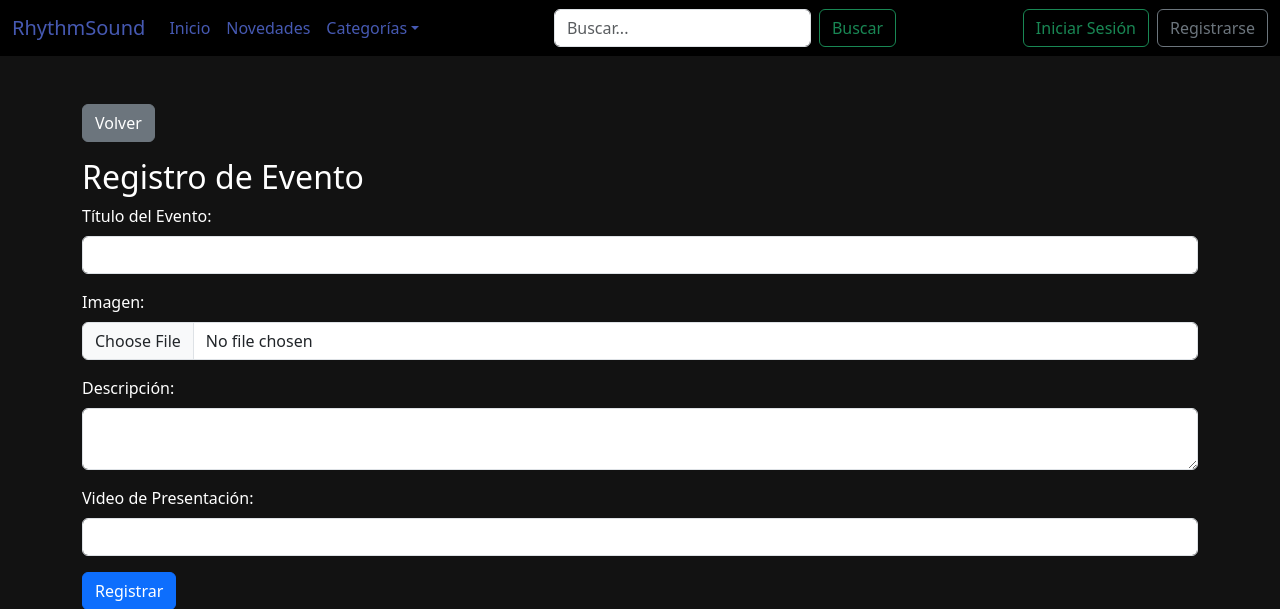
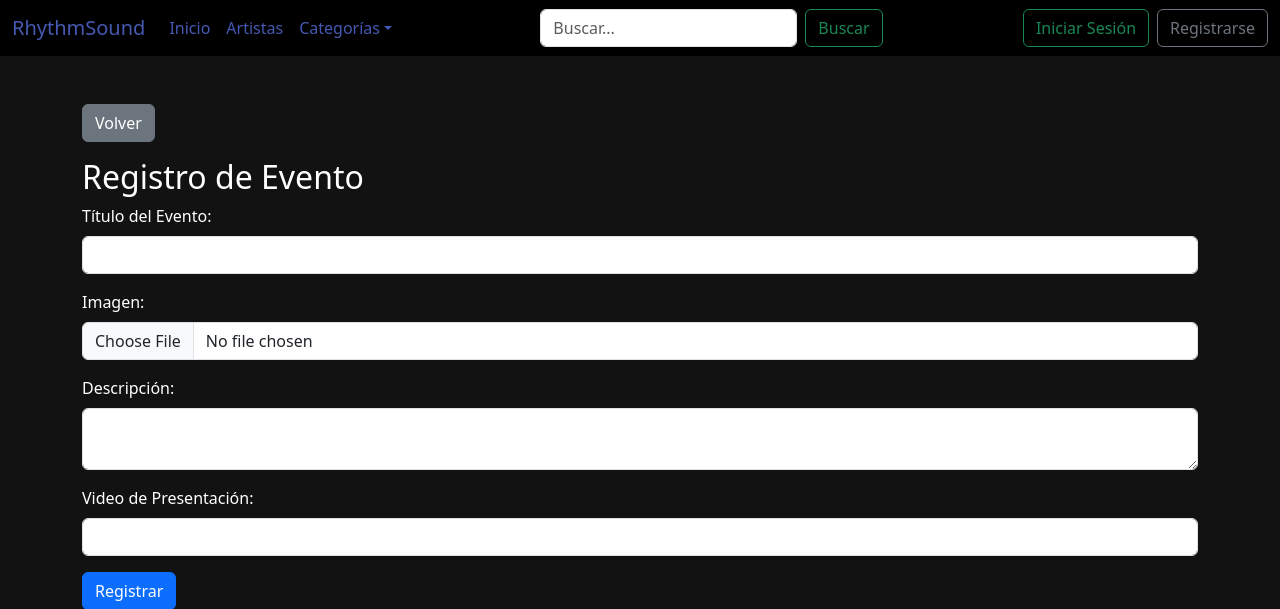
Before and after one commit to JesusNanculeoCanales/ProyectoRhytm, a Django app: page /evento/crear/ in a window 1280 px wide. Shown: the top 609 px of the page. Run offline with Django 5.2, Linux system fonts and the light colour scheme.

Commit message:
arreglo navbar orden
pequeño cambio

```diff
--- a/rsound/templates/rsound/Plantilla.html
+++ b/rsound/templates/rsound/Plantilla.html
@@ -46,13 +46,14 @@
             <a class="nav-link active color_letra_nav color_letra_nav_active" aria-current="page" href="{% url 'inicio' %}">Inicio</a>
           </li>
           <li class="nav-item">
-            <a class="nav-link color_letra_nav" href="{% url 'novedades' %}">Novedades</a>
+            <a class="nav-link color_letra_nav" href="{% url 'listadoartistas' %}">Artistas</a>
           </li>
           <li class="nav-item dropdown">
             <a class="nav-link dropdown-toggle color_letra_nav" href="#" role="button" data-bs-toggle="dropdown" aria-expanded="false">Categorías</a>
             <ul class="dropdown-menu">
-              <li><a class="dropdown-item color_letra_nav" href="{% url 'mercancia' %}">Mercancía</a></li>
-              <li><a class="dropdown-item color_letra_nav" href="{% url 'listadoartistas' %}">Artistas</a></li>
+              <li><a class="dropdown-item color_letra_nav" href="{% url 'mercancia' %}">Eventos</a></li>
+              <li><a class="dropdown-item color_letra_nav" href="{% url 'novedades' %}">Noticias</a></li>
+              <li><a class="dropdown-item color_letra_nav" href="{% url 'mercancia' %}">Mercancia</a></li>
               <li>
                 <hr class="dropdown-divider">
               </li>
```
Also changed, not shown: db.sqlite3, rsound/templates/rsound/Admin/crear_evento.html (line endings or trailing spaces).
